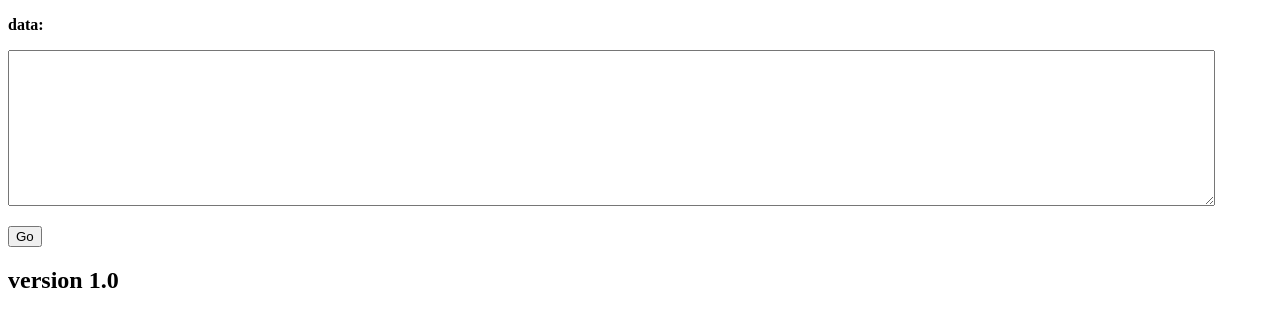
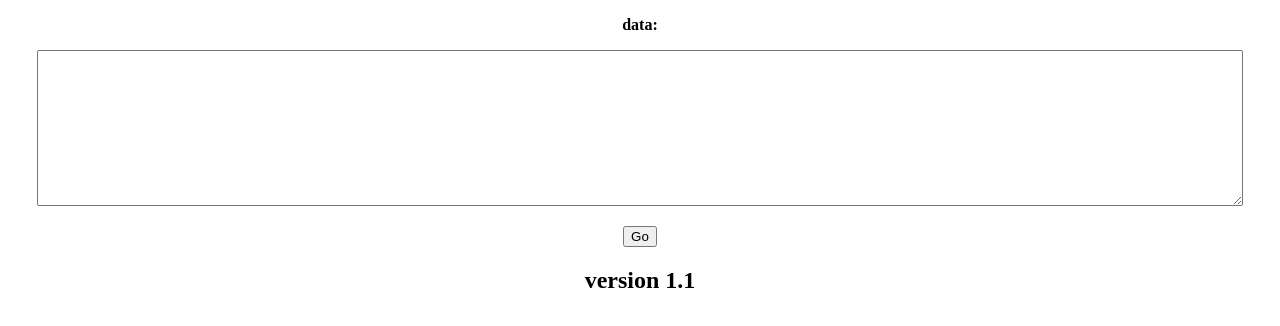
Before and after one commit to adler3d/JsonArrayToHtmlTable, a plain HTML site: page index.html in a window 1280 px wide. Drawn offline with Linux system fonts and the light colour scheme.

Commit message:
Update index.html

```diff
--- a/index.html
+++ b/index.html
@@ -65,9 +65,11 @@
 </script>
 </head>
 <body>
+  <center>
     <p><b>data:</b></p>
-    <p><textarea spellcheck="false" style="width:95%" rows="10" name="data" id="data"></textarea></p>
+    <p><textarea spellcheck="false" style="width:95%" rows="10" name="data" id="data" onkeypress="if(event.keyCode==10||(event.ctrlKey&&event.keyCode==13))main();"></textarea></p>
     <p><button onclick="main();">Go</button></p>
     <pre name="out" id="out"></pre>
-  <h2>version 1.0</h2><img style="display:none" src="http://adler.hol.es/github/dir.png" />
+    <h2>version 1.1</h2>
+  </center>
 </body></html>
```
